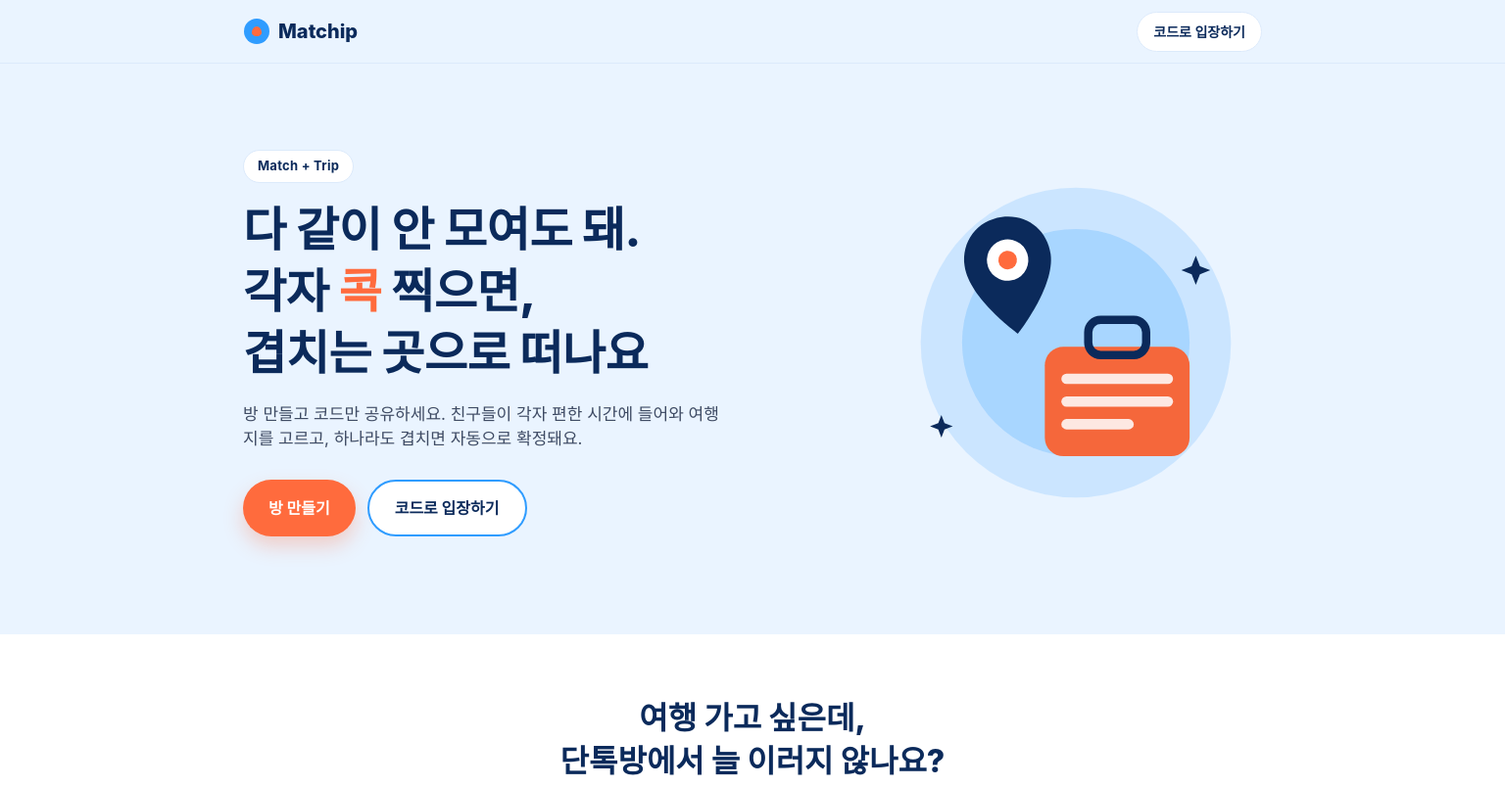
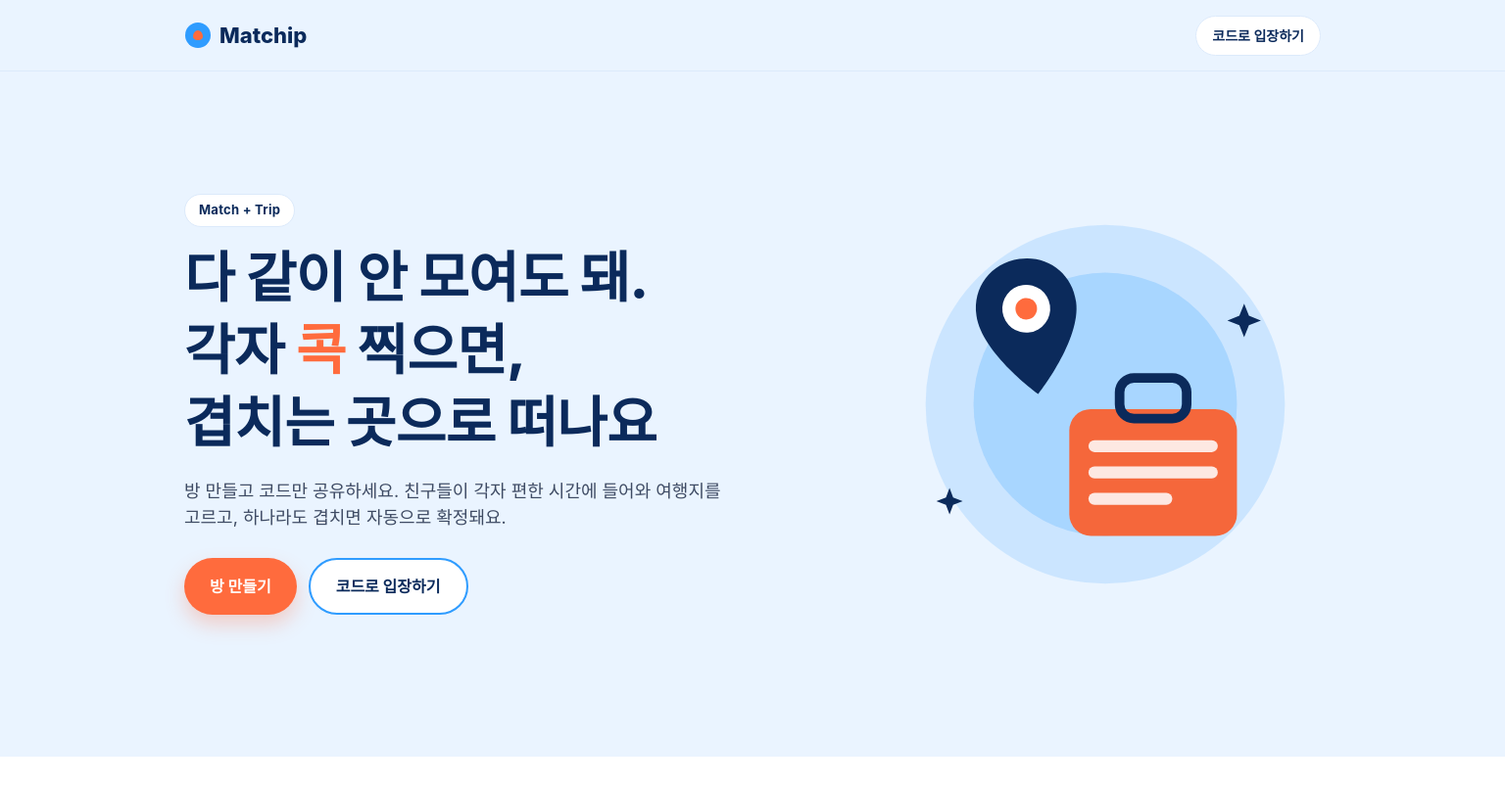
Before and after one commit to 2seoin-design/review, a plain HTML site: page frontend/index.html in a window 1536 px wide. Shown: the top 804 px of the page at 98% size. Drawn offline with Linux system fonts and the light colour scheme; a web font is replaced by a local one.

Commit message:
Add tablet/desktop breakpoints and project CLAUDE.md
Set responsive breakpoints at 768px (tablet) and 1440px (desktop) per PRD, replacing the previous 640px/900px scheme. Also adds CLAUDE.md with project guidance for Claude Code.

Co-Authored-By: Claude Sonnet 5 <noreply@anthropic.com>
Claude-Session: https://claude.ai/code/session_01SLYfbsrZyzcooj1m5iaCVZ

```diff
--- a/frontend/css/style.css
+++ b/frontend/css/style.css
@@ -313,25 +313,57 @@ section h2 {
   transform: translateY(0);
 }
 
-/* ===== Breakpoints ===== */
-@media (min-width: 640px) {
-  .hero-copy h1 { font-size: 42px; }
-  .steps { grid-template-columns: repeat(3, 1fr); }
-  .feature-grid { grid-template-columns: repeat(3, 1fr); }
-}
+/* ===== Breakpoints =====
+   Base styles above are tuned for mobile (~375px).
+   Tablet: >=768px / Desktop: >=1440px
+*/
+@media (min-width: 768px) {
+  .wrap { padding: 0 32px; }
 
-@media (min-width: 900px) {
-  .hero { padding: 88px 0 100px; }
+  .header-inner { height: 72px; }
+  .logo { font-size: 22px; }
+
+  .hero { padding: 72px 0 84px; }
   .hero-inner {
     flex-direction: row;
     align-items: center;
     justify-content: space-between;
-    gap: 48px;
+    gap: 32px;
   }
   .hero-copy { flex: 1; }
-  .hero-art { flex: 0 0 380px; max-width: 380px; margin: 0; }
-  .hero-copy h1 { font-size: 48px; }
-  .hero-sub { font-size: 17px; }
-  section h2 { font-size: 32px; }
-  .final-cta h2 { font-size: 34px; }
+  .hero-copy h1 { font-size: 40px; }
+  .hero-sub { font-size: 16.5px; }
+  .hero-art { flex: 0 0 260px; max-width: 260px; margin: 0; }
+
+  main section { padding: 80px 0; }
+  section h2 { font-size: 30px; }
+
+  .chat-stack { max-width: 460px; }
+
+  .steps { grid-template-columns: repeat(3, 1fr); gap: 20px; }
+  .feature-grid { grid-template-columns: repeat(3, 1fr); gap: 20px; }
+
+  .final-cta h2 { font-size: 32px; }
 }
+
+@media (min-width: 1440px) {
+  .wrap { max-width: 1240px; padding: 0 40px; }
+
+  .hero { padding: 120px 0 140px; }
+  .hero-inner { gap: 72px; }
+  .hero-copy h1 { font-size: 56px; }
+  .hero-sub { font-size: 18px; max-width: 50ch; }
+  .hero-art { flex: 0 0 440px; max-width: 440px; }
+
+  main section { padding: 100px 0; }
+  section h2 { font-size: 36px; }
+
+  .chat-stack { max-width: 520px; }
+
+  .steps { gap: 28px; }
+  .step { padding: 34px 30px; }
+  .feature-grid { gap: 24px; }
+  .feature-card { padding: 32px 28px; }
+
+  .final-cta h2 { font-size: 40px; }
+}
```
Also changed, not shown: 1 other file.
